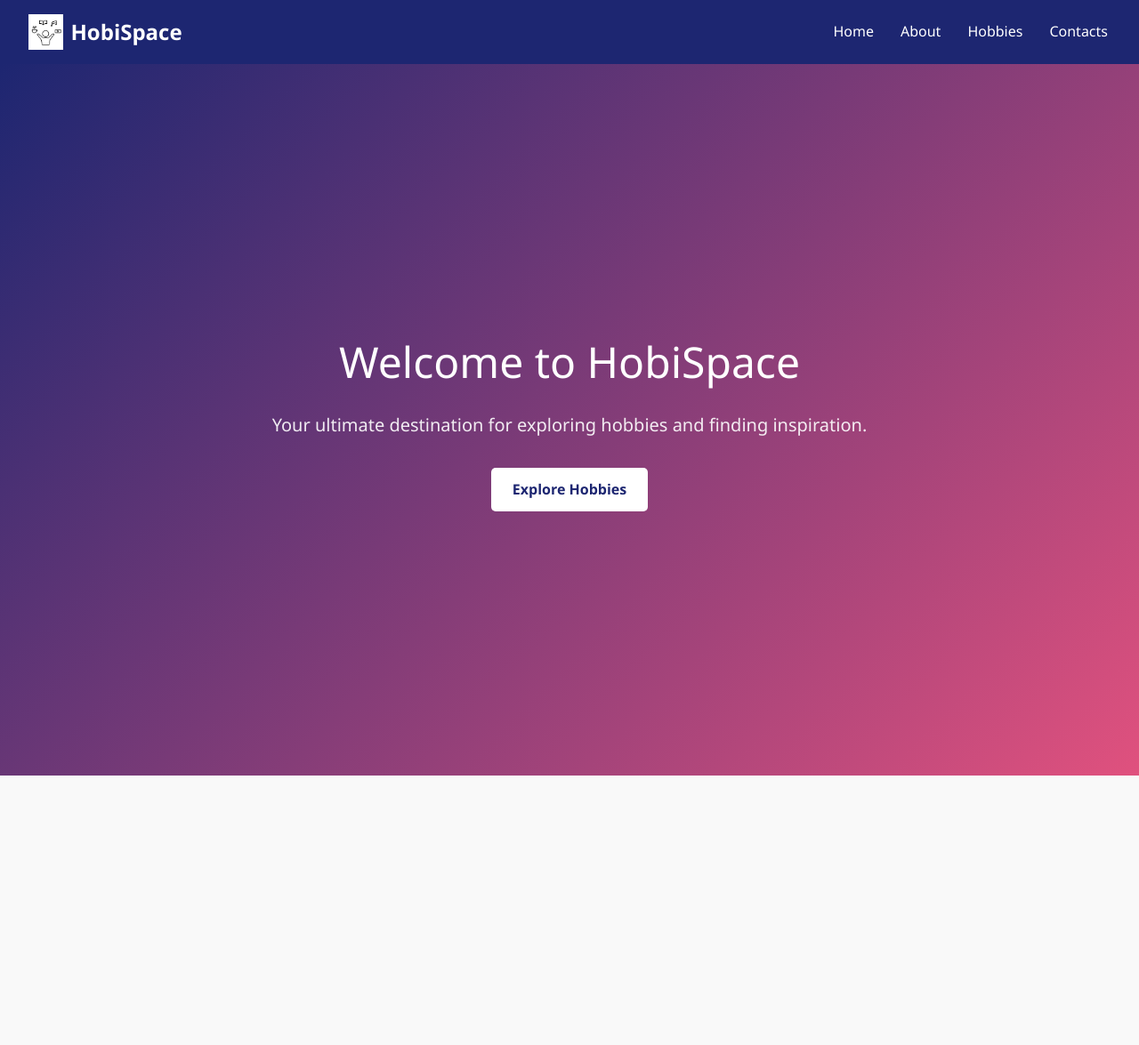
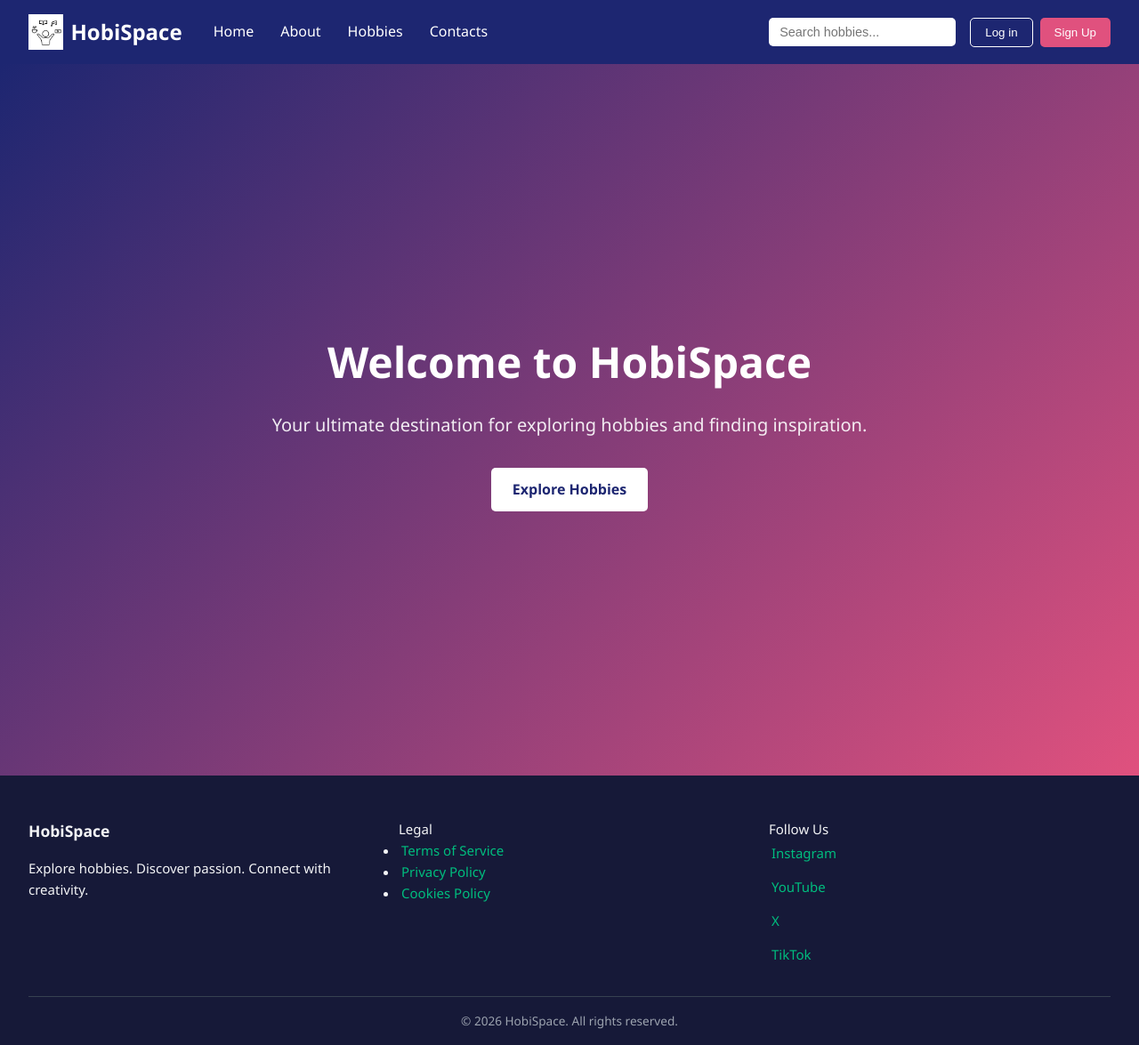
Before and after one commit to 23DP4SKrau/nosleguma_darbs, a Vue app: page / in a window 1280 px wide. Shown: the whole page at 89% size. Before the commit the page ends 872 px from the top, so only its background shows below. Built offline with nearby package versions, Linux system fonts and the light colour scheme.

Commit message:
Homepage changes

```diff
--- a/package.json
+++ b/package.json
@@ -19,7 +19,7 @@
     "@tsconfig/node22": "^22.0.5",
     "@vitejs/plugin-vue": "^6.0.3",
     "@vue/tsconfig": "^0.8.1",
-    "vite": "^7.3.0",
+    "vite": "^7.3.1",
     "vite-plugin-vue-devtools": "^8.0.5"
   }
 }
--- a/src/assets/main.css
+++ b/src/assets/main.css
@@ -49,6 +49,26 @@ body {
   z-index: 1000;
 }
 
+.navbar-left {
+  display: flex;
+  align-items: center;
+  gap: 2rem;
+}
+
+.navbar-right {
+  display: flex;
+  align-items: center;
+  gap: 1rem;
+}
+
+.search-bar {
+  padding: 0.5rem 0.75rem;
+  border-radius: 5px;
+  border: none;
+  outline: none;
+  font-size: 0.9rem;
+}
+
 .logo-container {
   display: flex;
   align-items: center;
@@ -78,7 +98,43 @@ body {
 }
 
 .nav-links a:hover {
-  color: #b852a7;
+  color: #e0517e;
+}
+
+.auth-buttons {
+  display: flex;
+  gap: 0.5rem;
+}
+
+.login-btn,
+.signup-btn {
+  padding: 0.5rem 1rem;
+  border-radius: 5px;
+  border: none;
+  cursor: pointer;
+  font-weight: 500;
+  transition: 0.3s;
+}
+
+.login-btn {
+  background-color: transparent;
+  color: white;
+  border: 1px solid white;
+}
+
+.login-btn:hover {
+  background-color: white;
+  color: #1d2671;
+}
+
+.signup-btn {
+  background-color: #e0517e;
+  color: white;
+}
+
+.signup-btn:hover {
+  background-color: #ffffff;
+  color: #e0517e;
 }
 
 /* Hero Section */
@@ -96,6 +152,7 @@ body {
 .hero-content h1 {
   font-size: 3rem;
   margin-bottom: 1rem;
+  font-weight: 700;
 }
 
 .hero-content p {
@@ -131,3 +188,38 @@ body {
     font-size: 2rem;
   }
 }
+
+/* Footer */
+.footer {
+  background-color: #161938;
+  color: #f3f4f6;
+  padding: 3rem 2rem 1rem;
+}
+
+.footer-container {
+  display: grid;
+  grid-template-columns: repeat(auto-fit, minmax(200px, 1fr));
+  gap: 2rem;
+  margin-bottom: 2rem;
+}
+
+/* Social icons */
+.social-icons {
+  display: flex;
+  flex-direction: column;
+  gap: 0.5rem;
+}
+
+/* Bottom bar */
+.footer-bottom {
+  border-top: 1px solid #374151;
+  padding-top: 1rem;
+  text-align: center;
+  font-size: 0.85rem;
+  color: #9ca3af;
+}
+
+.footer-section h3 {
+  margin-bottom: 1rem;
+  font-weight: 700;
+}
--- a/src/components/HomePage.vue
+++ b/src/components/HomePage.vue
@@ -2,10 +2,12 @@
     <div class="homepage">
       <!-- Navigation Bar -->
       <header class="navbar">
+  <div class="navbar-left">
     <div class="logo-container">
       <img src="@/assets/logo.jpg" alt="HobiSpace Logo" class="logo" />
       <span class="project-name">HobiSpace</span>
     </div>
+
     <nav>
       <ul class="nav-links">
         <li><a href="#home">Home</a></li>
@@ -14,6 +16,16 @@
         <li><a href="#contact">Contacts</a></li>
       </ul>
     </nav>
+  </div>
+
+  <div class="navbar-right">
+    <input type="text" placeholder="Search hobbies..." class="search-bar" />
+
+    <div class="auth-buttons">
+      <button class="login-btn">Log in</button>
+      <button class="signup-btn">Sign Up</button>
+    </div>
+  </div>
 </header>
 
       <!-- Hero Section -->
@@ -25,8 +37,38 @@
         </div>
       </main>
     </div>
+
+      <!-- Footer -->
+    <footer class="footer">
+  <div class="footer-container">
+
+    <div class="footer-section">
+      <h3>HobiSpace</h3>
+      <p>Explore hobbies. Discover passion. Connect with creativity.</p>
+    </div>
+
+    <div class="footer-section">
+      <h4>Legal</h4>
+      <ul>
+        <li><a href="#">Terms of Service</a></li>
+        <li><a href="#">Privacy Policy</a></li>
+        <li><a href="#">Cookies Policy</a></li>
+      </ul>
+    </div>
+
+    <div class="footer-section">
+      <h4>Follow Us</h4>
+      <div class="social-icons">
+        <a href="#">Instagram</a>
+        <a href="#">YouTube</a>
+        <a href="#">X</a>
+        <a href="#">TikTok</a>
+      </div>
+    </div>
+  </div>
+
+  <div class="footer-bottom">
+    <p>© {{ new Date().getFullYear() }} HobiSpace. All rights reserved.</p>
+  </div>
+</footer>
   </template>
-
-  <script setup>
-    // No additional logic needed for this static homepage
-  </script>
```
Also changed, not shown: 1 other file (tests, documents, lock files or other folders). Lines whose indentation alone changed are shown as unchanged.
